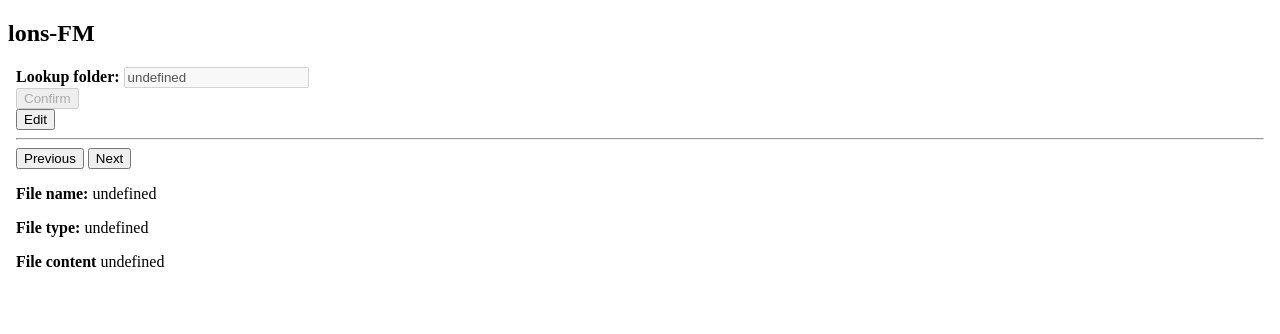
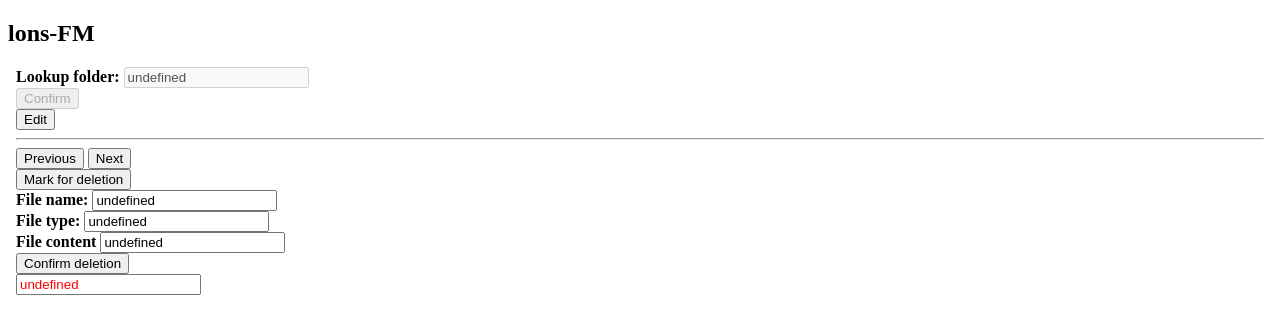
Before and after one commit to lonskyne/lons-FM, a SvelteKit app: page / in a window 1280 px wide. Shown: the top 334 px of the page. Built offline with nearby package versions, Linux system fonts and the light colour scheme.

Commit message:
Added marking for deletion as well as deleting all marked files

```diff
--- a/src/routes/+page.server.js
+++ b/src/routes/+page.server.js
@@ -1,15 +1,17 @@
 import fs from 'fs'
 import path from 'path'
 import { isText } from 'istextorbinary'
+
+var lookupFolder;
+var fileNames;
+var fileExts = new Array;
+var fileContents = new Array;
 
 export const actions = {
 
 	confirmFolder: async ({ request } ) => {
 		const requestData= await request.formData();
-		const lookupFolder = requestData.get("lookupFolder");
-		var fileNames;
-		var fileExts = new Array;
-		var fileContents = new Array;
+		lookupFolder = requestData.get("lookupFolder");
 
 		var err = false;
 
@@ -50,5 +52,28 @@ export const actions = {
 		}
 
 		return { lookupFolder, fileNames, fileExts, fileContents, err};
+	},
+
+	deleteFiles: async ( {request} ) => {
+		const requestData = await request.formData();
+		const deletion = requestData.get("deletion").split(",");
+
+		for(let i=0; i<deletion.length; i++)
+		{
+			if(deletion[i].length>0)
+			{
+				fs.unlink(lookupFolder+'/'+deletion[i], (err => {
+					if(err)
+						console.log(err);
+				}));
+			}
+		}
+
+		fileNames = new Array;
+		lookupFolder = undefined;
+		fileExts = new Array;
+		fileContents = new Array;
+
+		return {lookupFolder, fileNames, fileExts, fileContents}
 	}
 }
--- a/src/routes/+page.svelte
+++ b/src/routes/+page.svelte
@@ -3,10 +3,11 @@
 </nav>
 
 <script>
-	export let data;
 	export let form;
 
 	let folderErrorMessage = "";
+	let deletion
+	var fileNameColor = "black";
 
 	let i = 0;
 	let inputDisabled = true;
@@ -31,6 +32,7 @@
 			fileExts = form.fileExts;
 			fileContents = form.fileContents;
 			lookupFolder = form.lookupFolder;
+			deletion = new Array();
 
 			setCurrentFile(0);
 
@@ -68,31 +70,56 @@
 		inputDisabled = false;
 	}
 
+	function markDeletion()
+	{
+		deletion[i] = fileNames[i];
+
+		fileNameColor = "red";
+	}
+
 	function setCurrentFile(i)
 	{
 		curFileName = fileNames[i];
 		curFileExt = fileExts[i];
 		curFileContent = fileContents[i];
+		if(deletion[i]!=undefined)
+		{
+			fileNameColor = "red";
+		}
+		else
+		{
+			fileNameColor = "black";
+		}
 	}
 </script>
 
 <body>
 	<span id="folderError" style="color:red">{folderErrorMessage}</span>
+
 	<form method="POST" action="?/confirmFolder">
 		<b>Lookup folder:</b>
 		<input disabled={inputDisabled} type="text" name="lookupFolder" value={lookupFolder}/><br>
 
 		<button disabled="{inputDisabled}">Confirm</button>
 	</form>
+
 		<button disabled="{!inputDisabled}" on:click="{enableInput}">Edit</button>
 
 	<hr>
 
 	<form>
 		<button on:click="{previousFile}">Previous</button>
-		<button on:click="{nextFile}">Next</button>
-		<p><b>File name:</b> {curFileName}</p>
-		<p><b>File type:</b> {curFileExt}</p>
-		<p><b>File content</b> {curFileContent}</p>
+		<button on:click="{nextFile}">Next</button><br>
+
+		<button on:click="{markDeletion}">Mark for deletion</button><br>
+
+		<b>File name:</b> <input style="color:{fileNameColor}" readOnly=true value={curFileName} name="curFileName"><br>
+		<b>File type:</b> <input readOnly=true value={curFileExt}><br>
+		<b>File content</b> <input readOnly=true value={curFileContent}>
+	</form>
+
+	<form method="POST" action="?/deleteFiles">
+		<button>Confirm deletion</button><br>
+		<input style="color:red" value={deletion} name="deletion">
 	</form>
 </body>
```
